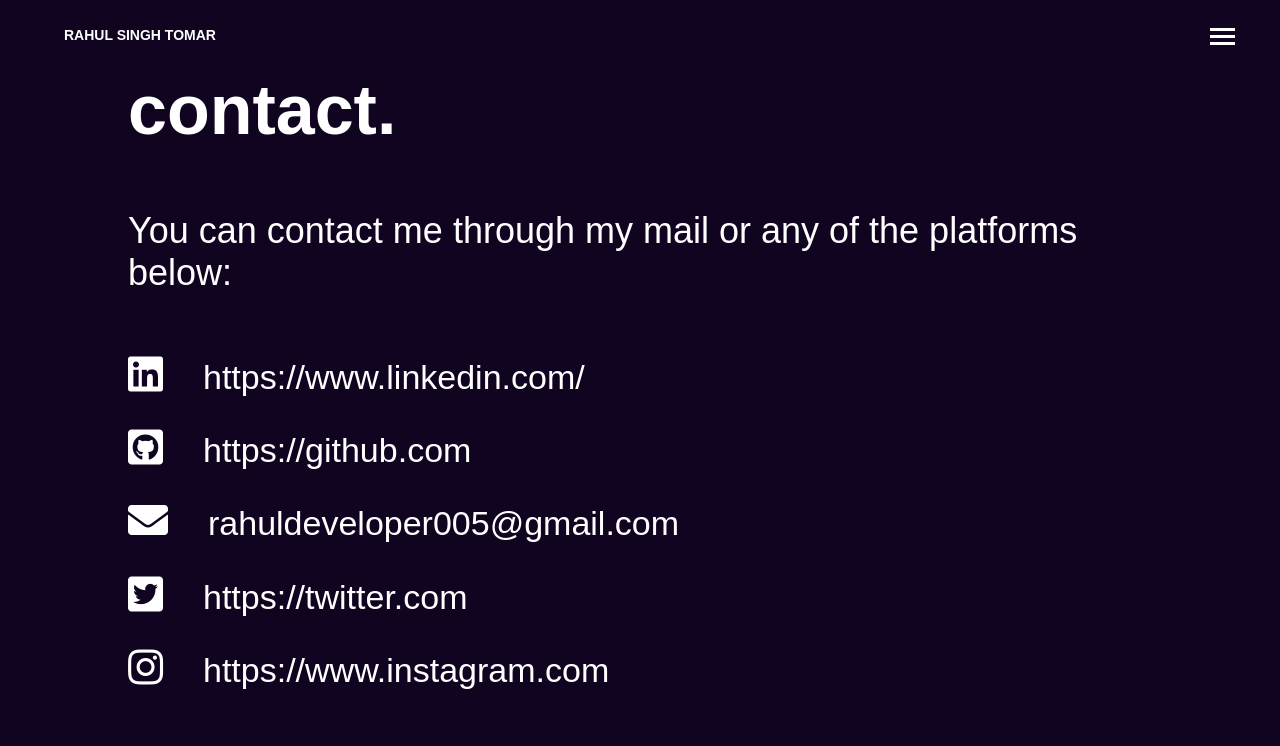
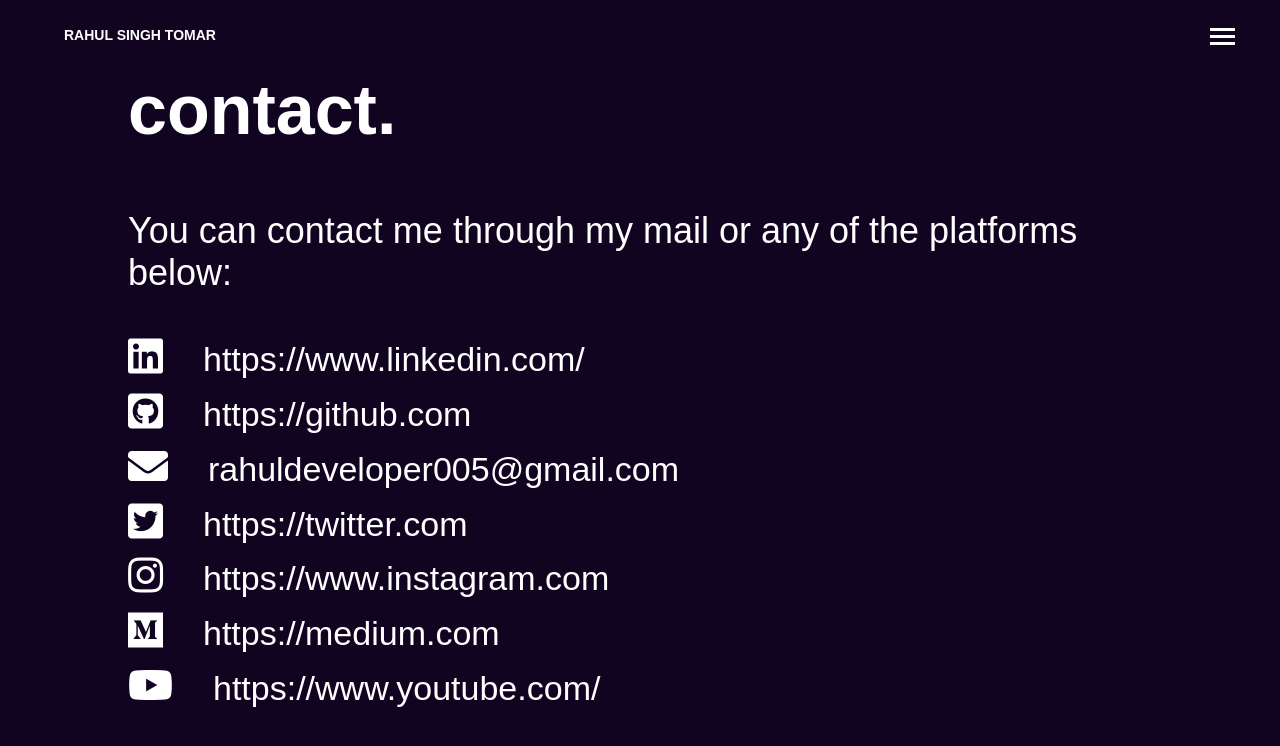
Before and after one commit to rahuloo5/portfolio_v1, a React (Create React App) app: page /contact in a window 1280 px wide. Shown: the top 746 px of the page. Built offline with nearby package versions, Linux system fonts and the light colour scheme.

Commit message:
medium and youtube added

```diff
--- a/src/layout/footer/index.tsx
+++ b/src/layout/footer/index.tsx
@@ -30,6 +30,8 @@ const Footer = () => {
             <a href="https://twitter.com/rahuloo55" target="_blank" rel="noopener noreferrer"><i className="fab fa-twitter-square"></i></a>
             <a href="https://www.linkedin.com/in/rahul-tomar-941586116/" target="_blank" rel="noopener noreferrer"><i className="fab fa-linkedin"></i></a>
             <a href="https://www.instagram.com/___rahul5____/" target="_blank" rel="noopener noreferrer"><i className="fab fa-instagram"></i></a>
+            <a href="https://www.youtube.com/channel/UC59c-3g5bY44cF9C3MW5VNQ" target="_blank" rel="noopener noreferrer"><i className="fab fa-youtube"></i></a>
+            <a href="https://medium.com/@rahultomar092" target="_blank" rel="noopener noreferrer"><i className="fab fa-medium"></i></a>
         </FooterContainer>
     )
 };
--- a/src/pages/contact/index.tsx
+++ b/src/pages/contact/index.tsx
@@ -28,6 +28,17 @@ const ALL_CONTACTS = [
            link: "https://www.instagram.com/___rahul5____/",
            label: "https://www.instagram.com"
     },
+    {
+        icon: "fab fa-medium",
+           link: "https://medium.com/@rahultomar092",
+           label: "https://medium.com"
+    },
+     {
+        icon: "fab fa-youtube",
+           link: "https://www.youtube.com/channel/UC59c-3g5bY44cF9C3MW5VNQ",
+           label: "https://www.youtube.com/",
+
+    },
 
 ];
 
@@ -39,10 +50,10 @@ const Contact = () => {
                 <p className="contact__subheader">You can contact me through my mail or any of the platforms below:</p>
                 <ul className="contact__links-wrapper">
                     {ALL_CONTACTS.map((contact, i) => {
-                        const { icon, link, label } = contact;
+                        const { icon, link, label} = contact;
                         return (
                             <li key={i}>
-                                <i className={icon}></i>
+                                <i className={icon} ></i>
                                 <a href={link} target="_blank" rel="noopener noreferrer">
                                     {label}
                                 </a>
```
